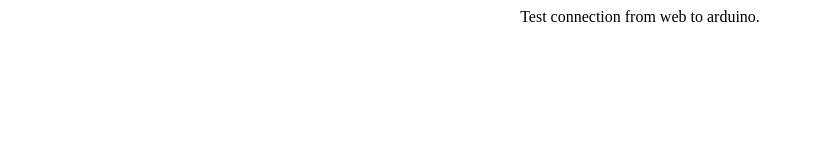
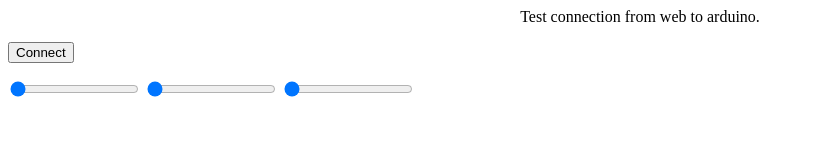
Before and after one commit to jumshudivanych/test-technologies, a plain HTML site: page index.html in a window 1280 px wide. Shown: the whole page, without its empty margins (0-814 px from the left). Drawn offline with Linux system fonts and the light colour scheme.

Commit message:
Update index.html

```diff
--- a/index.html
+++ b/index.html
@@ -4,5 +4,11 @@
   </head>
   <body>
     <p align="center">Test connection from web to arduino.</p>
+    <p>
+      <button id="connect">Connect</button> <span id="status"></span>
+    </p>
+    <input type="range" min="0" max="255" value="0" id="red"/>
+    <input type="range" min="0" max="255" value="0" id="green"/>
+    <input type="range" min="0" max="255" value="0" id="blue"/>
   </body>
 </html>
```
